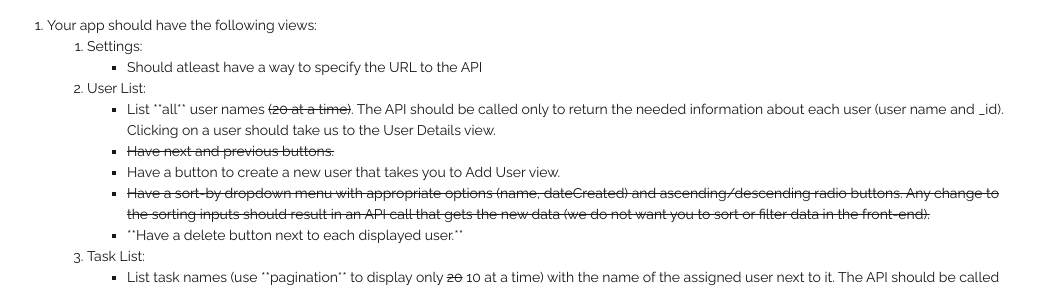
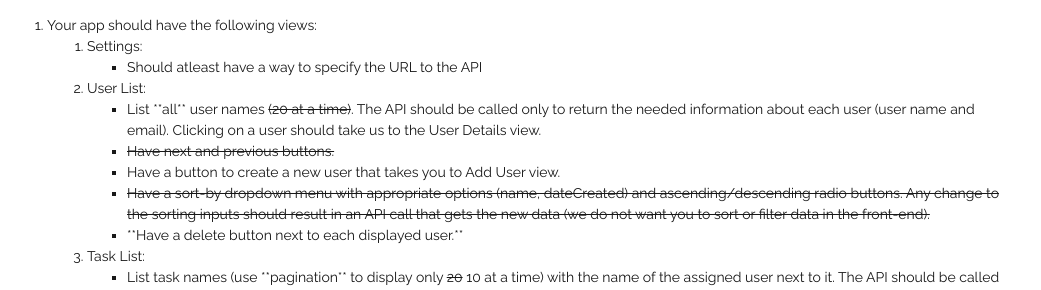
Before and after one commit to biplabdeka/fa2016, a Jekyll site: the page built from _posts/2015-3-17-MP-3.md, in a window 1280 px wide and 900 px high, scrolled down 2846 px. Shown: the part 159-449 px from the top of the window, without its empty margins (108-1149 px from the left). Built offline with Jekyll 4.4.1, drawn with Linux system fonts in a browser that asks for light colours; nearby versions of some CDN libraries; Markdown is read by kramdown in place of the engine named in the settings.

Commit message:
fixed user list

```diff
--- a/_posts/2015-3-17-MP-3.md
+++ b/_posts/2015-3-17-MP-3.md
@@ -139,7 +139,7 @@ Requirements:
 	    <li>
 	    User List:
 	    <ul>
-	    	<li>List **all** user names <del>(20 at a time)</del>. The API should be called only to return the needed information about each user (user name and _id). Clicking on a user should take us to the User Details view.</li>
+	    	<li>List **all** user names <del>(20 at a time)</del>. The API should be called only to return the needed information about each user (user name and email). Clicking on a user should take us to the User Details view.</li>
 	    	<li><del>Have next and previous buttons. </del></li>
 	    	<li>Have a button to create a new user that takes you to Add User view. </li>
 	    	<li><del>Have a sort-by dropdown menu with appropriate options (name, dateCreated) and ascending/descending radio buttons. Any change to the sorting inputs should result in an API call that gets the new data (we do not want you to sort or filter data in the front-end).</del></li>
```
